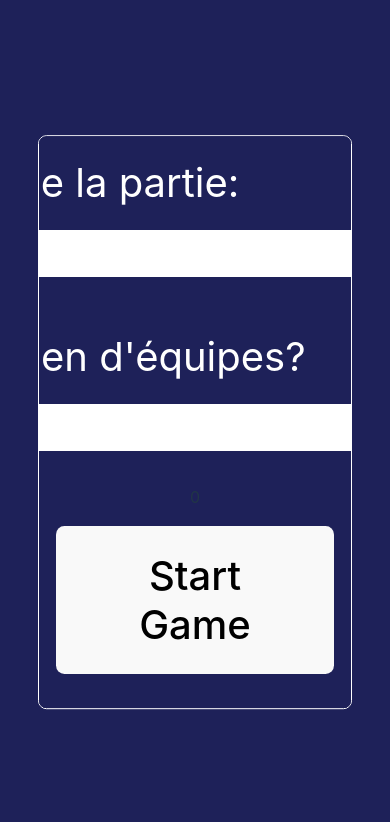
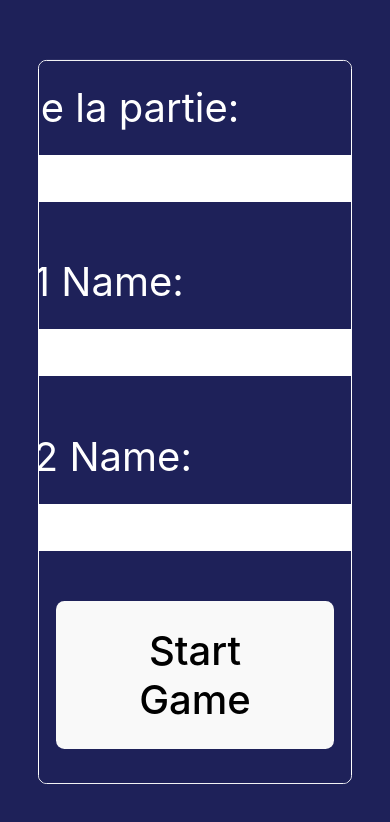
Before and after one commit to LucileLf/table-de-marque, a React (Vite) app: page / in a window 390 px wide. Shown: the top 822 px of the page. Built offline with nearby package versions, Linux system fonts and the light colour scheme.

Commit message:
mobile responsive

```diff
--- a/src/App.tsx
+++ b/src/App.tsx
@@ -53,7 +53,7 @@ const App = () => {
   };
 
   const { startGame, loadGame, gameState, clearGame } = useGameState()
-  // clearGame()
+
 
   // useEffect(() => {
   //   console.log('App mounted');
--- a/src/components/GameSetup.tsx
+++ b/src/components/GameSetup.tsx
@@ -18,29 +18,32 @@ const GameSetup = () => {
 
   const { startGame } = useGameState()
 
-
     const [formState, setFormState] = useState<GameInfo>({
       gameName: '',
-      nbrOfTeams: 0,
-      teams: [],
+      nbrOfTeams: 2, //O
+      teams: [ //[]
+      { name: '', score: 0, penalties: [false, false, false] },
+      { name: '', score: 0, penalties: [false, false, false] }
+      ],
       winningTeam: null
     });
+
 
     const handleGameNameChange = (event: React.ChangeEvent<HTMLInputElement>) => {
         setFormState((prev) => ({ ...prev, gameName: event.target.value }));
         console.log('form state', formState.gameName);
       };
 
-    const handleNrbOfTeamsChange = (event: React.ChangeEvent<HTMLInputElement>) => {
-      const newNbrOfTeams = parseInt(event.target.value) || 0;
-      setFormState((prev) => {
-        let newTeams = prev.teams.slice(0, newNbrOfTeams);
-        while (newTeams.length < newNbrOfTeams) {
-          newTeams.push({ name: '', score: 0, penalties: [false, false, false] });
-        }
-        return { ...prev, nbrOfTeams: newNbrOfTeams, teams: newTeams };
-      });
-    };
+    // const handleNrbOfTeamsChange = (event: React.ChangeEvent<HTMLInputElement>) => {
+    //   const newNbrOfTeams = parseInt(event.target.value) || 0;
+    //   setFormState((prev) => {
+    //     let newTeams = prev.teams.slice(0, newNbrOfTeams);
+    //     while (newTeams.length < newNbrOfTeams) {
+    //       newTeams.push({ name: '', score: 0, penalties: [false, false, false] });
+    //     }
+    //     return { ...prev, nbrOfTeams: newNbrOfTeams, teams: newTeams };
+    //   });
+    // };
 
       const handleTeamNameChange = (index: number) => (event: React.ChangeEvent<HTMLInputElement>) => {
         const updatedTeams = formState.teams.map((team, idx) =>
@@ -52,6 +55,7 @@ const GameSetup = () => {
       const handleSubmit = (event: FormEvent) => {
         event.preventDefault();
         // Validate your form as needed
+        setFormState(prev => ({ ...prev, nbrOfTeams: 2 }));
         if (formState.nbrOfTeams < 2) {
           alert("Il faut au moins 2 équipes !");
           return; // Prevent form submission
@@ -72,7 +76,8 @@ const GameSetup = () => {
               onChange={handleGameNameChange}
             />
           </div>
-          <div className={styles.formInput}>
+{/* NBR OF TEAMS */}
+          {/* <div className={styles.formInput}>
             <label htmlFor="nbrOfTeams">Combien d'équipes?</label>
             <input
               className={`${styles.formInput} ${styles.formInputField}`}
@@ -95,7 +100,30 @@ const GameSetup = () => {
                 />
               </div>
             ))
-          )}
+          )}*/}
+
+          <div className={styles.formInput}>
+            <label htmlFor='teamName-0'>Team 1 Name:</label>
+            <input
+              className={`${styles.formInput} ${styles.formInputField}`}
+              type="text"
+              id={'teamName-0'}
+              value={formState.teams[0]?.name}
+              onChange={handleTeamNameChange(0)}
+            />
+          </div>
+          <div className={styles.formInput}>
+            <label htmlFor='teamName-1'>Team 2 Name:</label>
+            <input
+              className={`${styles.formInput} ${styles.formInputField}`}
+              type="text"
+              id={'teamName-1'}
+              value={formState.teams[1]?.name}
+              onChange={handleTeamNameChange(1)}
+            />
+          </div>
+
+
           <button  className={`${styles.formInput} ${styles.formInputField}`} type="submit">Start Game</button>
         </form>
       );
--- a/src/styles.module.css
+++ b/src/styles.module.css
@@ -588,4 +588,21 @@
     display: block;
     margin: 0 auto;
   }
+
+  .gameOverLogoContainer {
+    /* display: block; */
+    display: flex;
+    flex-direction: column;
+    align-items: center;
+    justify-content: center;
+  }
+
+  .gameOverLogo{
+    max-width: 100%;
+    height: auto;
+  }
+  .newGameBtn {
+    height: 10vh;
+    font-size: xx-large;
+  }
 }
```
